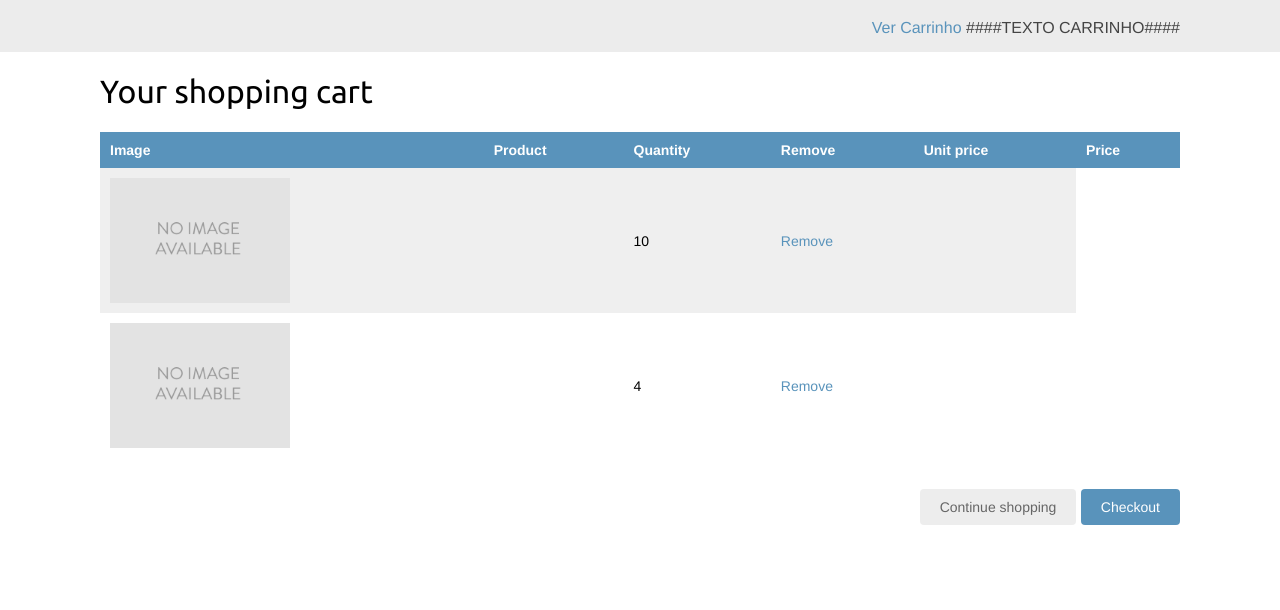
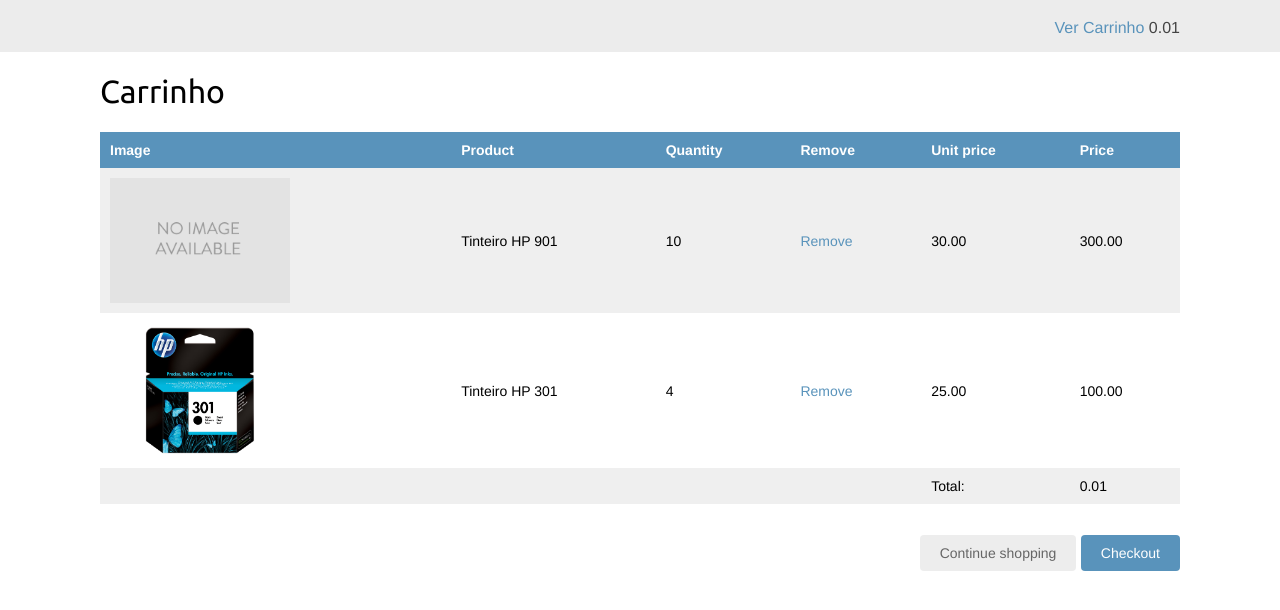
Before and after one commit to manuelseromenho/djangoSimpleCatalog_v1, a Django app: page /cart/ in a window 1280 px wide. Shown: the part 46-656 px from the top of the page. Run offline with Django 3.2, Linux system fonts and the light colour scheme; a user stored in the database is signed in; data comes from the database, SQL or seed files in the repository; parts of the project's set-up code (start-up, migrations or seed data) failed here and were passed over.

Commit message:
- Carrinho 3

```diff
--- a/myshop/cart/admin.py
+++ b/myshop/cart/admin.py
@@ -13,8 +13,8 @@ admin.site.register(Carrinho, CarrinhoAdmin)
 
 
 class ItemAdmin(admin.ModelAdmin):
-    list_display = ["item", "carrinho", "quantidade"]
+    list_display = ["produto", "carrinho", "quantidade"]
     list_filter = ["carrinho"]
-    list_editable = ["item", "carrinho", "quantidade"]
+    list_editable = ["produto", "carrinho", "quantidade"]
 
 admin.site.register(Item, ItemAdmin)
--- a/myshop/cart/models.py
+++ b/myshop/cart/models.py
@@ -1,9 +1,12 @@
+#django imports
 from django.contrib.auth.models import User
 from django.db import models
-
+from django.db.models.signals import post_save, post_delete
+from django.dispatch import receiver
 from django.conf import settings
 from django.core.urlresolvers import reverse
 
+#local imports
 from shop.models import Produto
 
 
@@ -20,16 +23,46 @@ class Carrinho(models.Model):
     def __str__(self):
         return str(self.id)
 
+    def valor_total_carrinho(self):
+        result = sum(itens.produto.preco * itens.quantidade for itens in self.item_set.all())
+        self.total = result
+
 
 class Item(models.Model):
 
-    item = models.ForeignKey(Produto, on_delete=models.CASCADE, null=True)
+    produto = models.ForeignKey(Produto, on_delete=models.CASCADE, null=True)
     carrinho = models.ForeignKey(Carrinho, on_delete=models.CASCADE, null=True)
     quantidade = models.PositiveIntegerField()
 
     # para garantir que o item não se repete no mesmo carrinho
     class Meta:
-        unique_together = ('item', 'carrinho')
+        unique_together = ('produto', 'carrinho')
 
     def __str__(self):
-        return str(self.item.nome)
+        return self.produto.nome
+
+    def get_total_price(self):
+        return self.produto.preco * self.quantidade
+
+
+@receiver(post_save, sender=Item, dispatch_uid="update_total_cart")
+def update_total(sender, instance, **kwargs):
+    instance.carrinho.valor_total_carrinho()
+
+    post_save.disconnect(sender=Item)
+    instance.carrinho.save()
+    post_save.connect(update_total, sender=Item)
+
+
+@receiver(post_delete, sender=Item, dispatch_uid="update_total_cart_delete")
+def update_total_delete(sender, instance, **kwargs):
+
+    carrinho = instance.carrinho
+    itens = Item.objects.filter(carrinho=carrinho)
+    total = sum(i.produto.preco * i.quantidade for i in itens)
+    instance.carrinho.total = total
+    #carrinho.save()
+
+    post_delete.disconnect(sender=Item)
+    instance.carrinho.save()
+    post_delete.connect(update_total_delete, sender=Item)
--- a/myshop/cart/templates/cart/cart.html
+++ b/myshop/cart/templates/cart/cart.html
@@ -20,7 +20,7 @@
 
 
 {% block content %}
-    <h1>Your shopping cart</h1>
+    <h1>Carrinho</h1>
     <table class="cart">
         <thead>
         <tr>
@@ -33,21 +33,25 @@
         </tr>
         </thead>
         <tbody>
-            {% for item in itens %}
+            {% for i in itens %}
                 <tr>
                     <td>
-                        <a href="{{ produto.get_absolute_url }}">
-                            <img src="{% if item.image %}{{ item.image.url}}{% else %}{% static "shop/img/no_image.png" %}{% endif %}">
+                        <a href="{{ i.produto.get_absolute_url }}">
+                            <img src="{% if i.produto.imagem %}{{ i.produto.imagem.url}}{% else %}{% static "shop/img/no_image.png" %}{% endif %}">
                         </a>
                     </td>
-                    <td>{{ produto.nome }}</td>
-                    <td>{{ item.quantidade }}</td>
-                    <td><a href="{% url "cart:cart_item_delete" item.id%}">Remove</a></td>
-                    <td class="num">{{ item.price }}</td>
+                    <td>{{ i.produto.nome }}</td>
+                    <td>{{ i.quantidade }}</td>
+                    <td><a href="{% url "cart:cart_item_delete" i.id%}">Remove</a></td>
+                    <td >{{ i.produto.preco }}</td>
+                    <td >{{ i.get_total_price }}</td>
 
                 </tr>
             {% endfor %}
+            <tr><td></td><td></td><td></td><td></td><td>Total: </td><td>{{ total }}</td></tr>
+
         </tbody>
+
 {#        <tbody>#}
 {#        {% for item in itens %}#}
 {#            {% with product=item.product %}#}
@@ -72,6 +76,7 @@
 {#        </tr>#}
 {#        </tbody>#}
     </table>
+
     <p class="text-right">
         <a href="{% url "shop:product_list" %}" class="button light">Continue shopping</a>
         <a href="#" class="button">Checkout</a>
--- a/myshop/cart/views.py
+++ b/myshop/cart/views.py
@@ -40,17 +40,17 @@ def adicionar_carrinho(request):
         # Pesquisar por utilizador
         utilizador = request.user
 
-        # Filtrar carrinho por user, se não existir criar
-        carrinho = Carrinho.objects.filter(utilizador=utilizador).first()
+        # ***** Filtrar carrinho por user, se não existir criar
+        carrinho = Carrinho.objects.filter(utilizador=utilizador).last()
 
         # Com o carrinho verificar se existem o item dentro do carrinho
         # se existir aumenta a quantidade
         # cc Cria o item e adiciona ao carrinho
-        item_repetido = Item.objects.filter(carrinho=carrinho, item=produto).first()
+        item_repetido = Item.objects.filter(carrinho=carrinho, produto=produto).first()
         if not item_repetido:
             # Criar novo Item
             item = Item(
-                item=produto,
+                produto=produto,
                 quantidade=quantity,
                 carrinho=carrinho
             )
@@ -60,6 +60,11 @@ def adicionar_carrinho(request):
             item_repetido.quantidade += int(quantity)
             item_repetido.save()
             # return render(request, 'cart/cart.html')
+
+        itens = Item.objects.filter(carrinho=carrinho)
+        total = sum(i.produto.preco * i.quantidade for i in itens)
+        carrinho.total = total
+        carrinho.save()
 
         return mostrar_carrinho(request)
 
@@ -74,12 +79,18 @@ def adicionar_carrinho(request):
 def mostrar_carrinho(request):
 
     # if request.method == 'POST':
-        utilizador = request.user
-        # Filtrar carrinho por user, se não existir criar
-        carrinho = Carrinho.objects.filter(utilizador=utilizador).first()
-        itens = Item.objects.filter(carrinho = carrinho)
+    utilizador = request.user
+    # Filtrar carrinho por user, se não existir criar
+    carrinho = Carrinho.objects.filter(utilizador=utilizador).last()
+    #itens = Item.objects.filter(carrinho = carrinho).select_related('produto')
+    itens = Item.objects.filter(carrinho=carrinho)
 
-        # Com o carrinho verificar se existem o item dentro do carrinho
-        # se existir aumenta a quantidade
-        # cc Cria o item e adiciona ao carrinho
-        return render(request, 'cart/cart.html', {'itens': itens})
+    # total = sum(i.produto.preco*i.quantidade for i in itens)
+    total = carrinho.total
+
+    #item = Item.objects.filter(item=id_produto).first()
+
+    # Com o carrinho verificar se existem o item dentro do carrinho
+    # se existir aumenta a quantidade
+    # cc Cria o item e adiciona ao carrinho
+    return render(request, 'cart/cart.html', {'itens': itens, 'total': total})
--- a/myshop/myshop/settings.py
+++ b/myshop/myshop/settings.py
@@ -68,6 +68,7 @@ TEMPLATES = [
         'APP_DIRS': True,
         'OPTIONS': {
             'context_processors': [
+                'shop.context_processors.total_on_base',
                 'django.template.context_processors.debug',
                 'django.template.context_processors.request',
                 'django.contrib.auth.context_processors.auth',
--- /dev/null
+++ b/myshop/shop/context_processors.py
@@ -0,0 +1,18 @@
+#django imports
+from django.contrib.auth.decorators import login_required
+from django.contrib import auth
+
+#local imports
+from cart.models import Carrinho, Item
+
+
+def total_on_base(request):
+
+    utilizador = request.user
+    if not utilizador.is_anonymous():
+        carrinho = Carrinho.objects.filter(utilizador=utilizador).last()
+        total_on_base = carrinho.total
+    else:
+        total_on_base = 0
+
+    return {'total_on_base': total_on_base}
--- a/myshop/shop/templates/shop/base.html
+++ b/myshop/shop/templates/shop/base.html
@@ -30,7 +30,8 @@
             <div class="cart">
                 {% if request.user.is_authenticated %}
                     <a href="{% url "cart:mostrar_carrinho" %}">Ver Carrinho</a>
-                    ####TEXTO CARRINHO####
+                    {{ total_on_base }}
+
                 {% endif %}
 
             </div>
--- a/myshop/shop/views.py
+++ b/myshop/shop/views.py
@@ -5,9 +5,10 @@ from django.http import HttpResponse, HttpResponseRedirect
 from django.contrib.auth.decorators import login_required
 from django.views.generic import DeleteView
 
-#django import
+#local imports
 from .models import Categoria, SubCategoria, Produto, Perfil
 from .forms import LoginForm, UserRegistrationForm, UserEditForm, PerfilEditForm
+
 
 
 def product_list(request, sub_category_slug=None, category_slug=None):
@@ -46,6 +47,7 @@ def product_list(request, sub_category_slug=None, category_slug=None):
             'subcategorias': subcategorias,
             'produtos': produtos
         })
+
 
 def product_details(request, product_slug):
 
@@ -90,7 +92,7 @@ def register(request):
                 user_form.cleaned_data['password'])
             # Save the User object
             new_user.save()
-            # Create the user profile
+            # Create the user profiles
             perfil = Perfil.objects.create(utilizador=new_user)
             return render(request,
                           'register_done.html',
```
Also changed, not shown: myshop/cart/migrations/0002_auto_20180508_1122.py (added), myshop/db.sqlite3, myshop/shop/migrations/0006_auto_20180503_1743.py (deleted).
